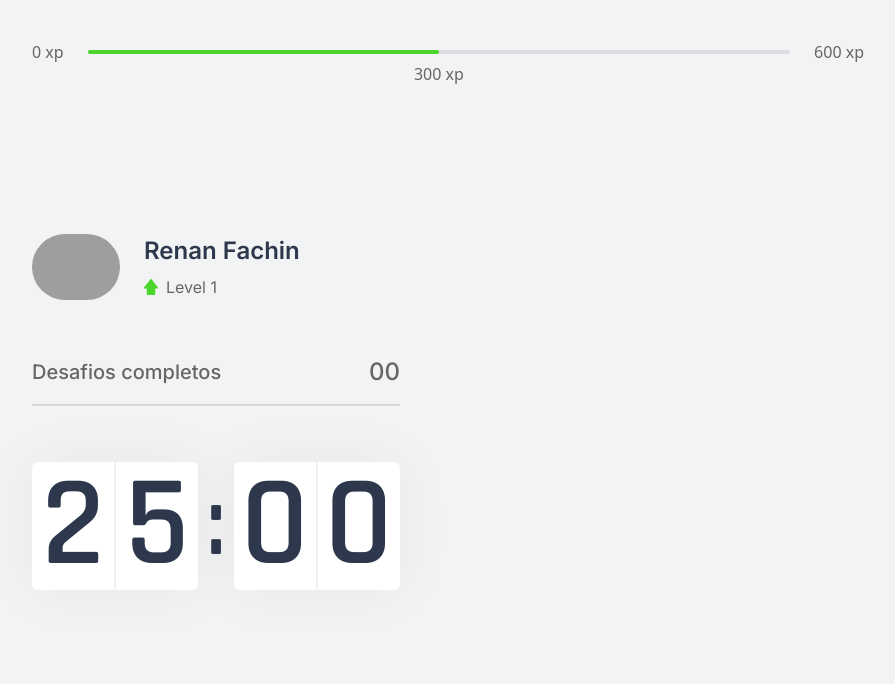
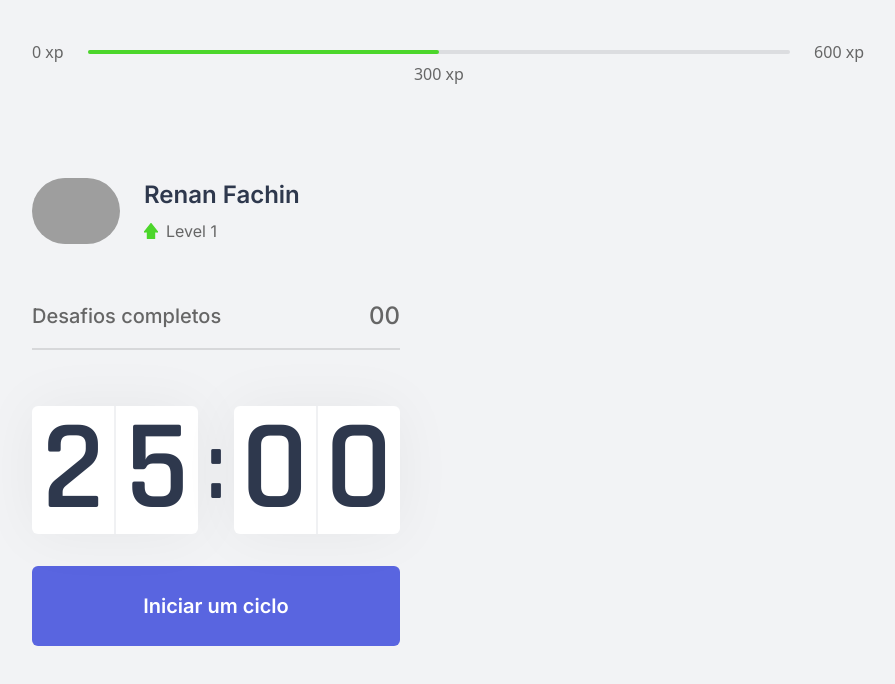
Before and after one commit to RenanFachin/RS_NLW_MoveIT, a Next.js app: page / in a window 1280 px wide. Shown: the top 684 px of the page, without its empty margins (192-1087 px from the left). Built offline with nearby package versions, Linux system fonts and the light colour scheme; grey boxes are pictures that could not be loaded.

Commit message:
improve countDown component

```diff
--- a/src/components/CountDown.tsx
+++ b/src/components/CountDown.tsx
@@ -1,5 +1,6 @@
 export function CountDown() {
     return (
+        <>
             <div className="flex items-center font-Rajdhani font-semibold text-text-title">
                 <div
                     className="flex-1 flex items-center justify-evenly bg-white shadow-custom rounded-md text-9xl text-center"
@@ -17,5 +18,14 @@ export function CountDown() {
                     <span className="flex-1 border-l border-l-[#f0f1f3]">0</span>
                 </div>
             </div>
+
+
+            <button
+                type="button"
+                className="w-full h-20 mt-8 flex items-center justify-center rounded-md bg-blue-500 text-white text-xl font-semibold hover:bg-blue-600 transition-colors"
+            >
+                Iniciar um ciclo
+            </button>
+        </>
     )
 }
```
Lines whose indentation alone changed are shown as unchanged.
